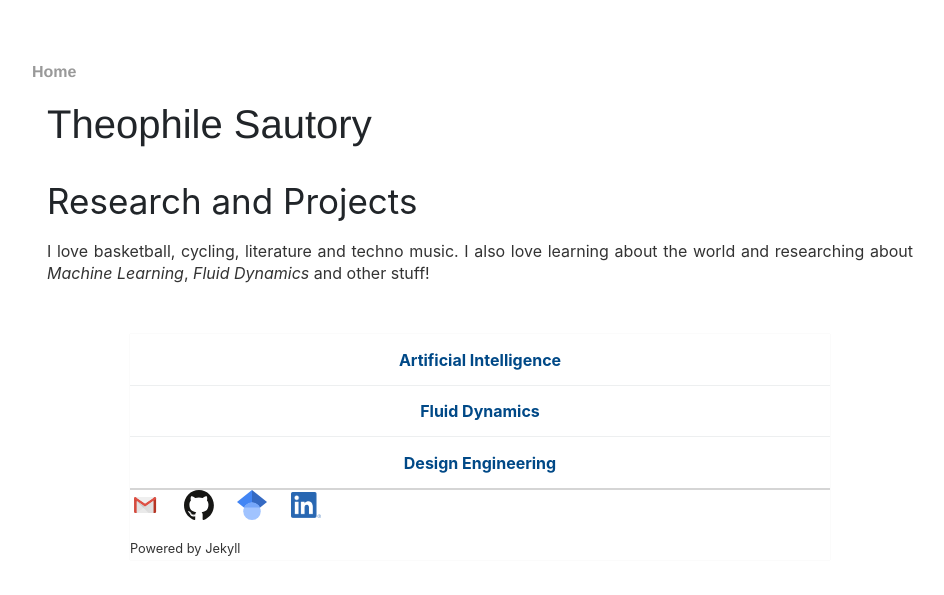
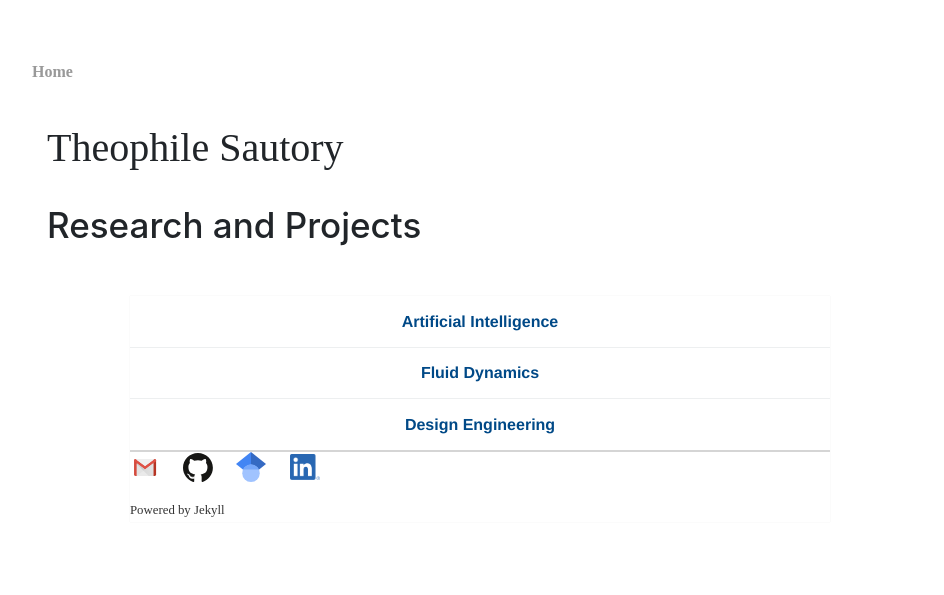
Before and after one commit to Theosau/TheosauOld.github.io, a Jekyll site: the page built from index.html, in a window 1280 px wide. Shown: the top 595 px of the page, without its empty margins (160-1104 px from the left). Built offline with Jekyll 4.4.1, drawn with Linux system fonts in a browser that asks for light colours.

Commit message:
Full website general updates

```diff
--- a/_layouts/default.html
+++ b/_layouts/default.html
@@ -2,7 +2,7 @@
 <html>
 
 <!-- <style>
-#footer {
+* #footer {
 		position: fixed;
 		height: 50px;
 		background-color: white;
@@ -14,7 +14,7 @@
 
 body {
 		margin-bottom:50px;
-}
+} *
 </style> -->
 
 	<head>
@@ -33,13 +33,13 @@ body {
         		<!-- <li><a href="/blog">Blog</a></li> -->
     		</ul>
 		</nav>
-
+		<br>
 		<div class="container">
     {{ content }}
-		</div><!-- /.container -->
+		</div>
 
 		<footer>
-		<!-- <div id="footer"> -->
+			<div id="footer">
 		  		<ul>
 		      		<li><a href="mailto:theophile.sautory@gmail.com"> <img src="../images/logos/
 								gmail.svg" width=30> </a></li>
@@ -50,7 +50,7 @@ body {
 							<li><a href="https://www.linkedin.com/in/theophilesautory"><img src="../images/logos/linkedin.png"
 								width=30></a></li>
 				</ul>
-		<!-- </div> -->
+			</div>
 		</footer>
 		<p><small>Powered by Jekyll</small></p>
 	</body>
--- a/ai_research/turbulence_ann.html
+++ b/ai_research/turbulence_ann.html
@@ -10,7 +10,6 @@ title: Turbulence Modelling with Artificial Neural Networks
       color: #333;
   }
 
-
 * {
     margin: 0;
     padding: 0;
@@ -20,10 +19,12 @@ title: Turbulence Modelling with Artificial Neural Networks
     height: 100%;
 }
 .center-fit {
-    max-width: 100%;
+    max-width: 60%;
     max-height: 100vh;
     margin: auto;
 }
+
+h1 {font-size: 40px;}
 
 </style>
 
--- a/css/main.scss
+++ b/css/main.scss
@@ -21,7 +21,7 @@ body {
 }
 
 nav ul, footer ul {
-    font-family:'Helvetica', 'Arial', 'Sans-Serif';
+    font-family:'Times New Roman', 'Serif';
     padding: 0px;
     list-style: none;
     font-weight: bold;
@@ -32,19 +32,28 @@ nav ul li, footer ul li {
 }
 a {
     text-decoration: none;
-    color: #999;
+        color:#3366cc;
 }
+
+nav ul a{
+  text-decoration: none;
+  color: #999;
+}
+
 a:hover {
     text-decoration: underline;
 }
+
 h1 {
     font-size: 3em;
-    font-family:'Helvetica', 'Arial', 'Sans-Serif';
+    font-family:'Times New Roman', 'Serif';
+    // font-family:'Helvetica', 'Arial', 'Sans-Serif';
 }
 p {
     font-size: 1.5em;
     line-height: 1.4em;
     color: #333;
+    font-family:'Times New Roman', 'Serif';
 }
 footer {
     border-top: 1px solid #d5d5d5;
@@ -76,102 +85,3 @@ p.blocktext {
     font-size: 1em;
     line-height: 1.1em;
 }
-
-
-$midnight: #2c3e50;
-$clouds: #ecf0f1;
-// General
-// body {
-//   color: $midnight;
-//   background: $clouds;
-//   padding: 0 1em 1em;
-// }
-// h1 {
-//   margin: 0;
-//   line-height: 2;
-//   text-align: center;
-// }
-
-h2 {
-  margin: 0 0 .5em;
-  font-weight: normal;
-}
-input {
-  position: absolute;
-  opacity: 0;
-  z-index: -1;
-}
-
-// Layout
-.row {
-  display:flex;
-  .col {
-    flex:1;
-    &:last-child {
-      margin-left: 1em;
-    }
-  }
-}
-
-/* Accordion styles */
-.tabs {
-  border-radius: 8px;
-  overflow: hidden;
-  box-shadow: 0 4px 4px -2px rgba(0,0,0,0.5);
-}
-.tab {
-  width: 100%;
-  color: white;
-  overflow: hidden;
-  &-label {
-    display: flex;
-    justify-content: space-between;
-    padding: 1em;
-    background: $midnight;
-    font-weight: bold;
-    cursor: pointer;
-    /* Icon */
-    &:hover {
-      background: darken($midnight, 10%);
-    }
-    &::after {
-      content: "\276F";
-      width: 1em;
-      height: 1em;
-      text-align: center;
-      transition: all .2s;
-    }
-  }
-  &-content {
-    max-height: 0;
-    padding: 0 1em;
-    color: $midnight;
-    background: white;
-    transition: all .2s;
-  }
-  &-close {
-    display: flex;
-    justify-content: flex-end;
-    padding: 1em;
-    font-size: 0.75em;
-    background: $midnight;
-    cursor: pointer;
-    &:hover {
-      background: darken($midnight, 10%);
-    }
-  }
-}
-
-// :checked
-input:checked {
-  + .tab-label {
-    background: darken($midnight, 10%);
-    &::after {
-      transform: rotate(90deg);
-    }
-  }
-  ~ .tab-content {
-    max-height: 100vh;
-    padding: 1em;
-  }
-}
--- a/index.html
+++ b/index.html
@@ -24,6 +24,7 @@ title: Theophile Sautory
 	  max-width: 700px;
 	  margin: 50px auto;
 	  box-shadow: 0 0 1px rgba(0,0,0,0.1);
+		font-family:'Helvetica', 'Sans-serif';
 	}
 
 	.myaccordion .card,
@@ -109,9 +110,7 @@ title: Theophile Sautory
 		<div class="blurb">
 			<h1>Theophile Sautory</h1><br>
 			<h2>Research and Projects</h2>
-				<p>I love basketball, cycling, literature and techno music.  I also love learning about the world and researching about <em>Machine Learning</em>, <em>Fluid Dynamics</em> and other stuff! </p>
-				<!-- <a href="https://theosau.github.io/test.html">My development website!</a> -->
-		</div><!-- /.blurb -->
+		</div>
 
 		<div id="accordion" class="myaccordion">
 		  <div class="card" >
@@ -137,18 +136,18 @@ title: Theophile Sautory
 						      <div class="card-body">
 										My journey in artificial intelligence (AI) and machine learning (ML) started in early 2018 during my masters in Mechanical Engineering
 										(MEng) at <a href="https://www.imperial.ac.uk/study/ug/courses/mechanical-engineering-department/mechanical-engineering-meng/">Imperial College London</a>.
-										To dive deeper into the subject and discover some of it's business applications, I undertook
+										To dive deeper into the subject and discover some of it's business applications I undertook
 										a summer internship at <a href="http://www.vekia.co.uk/"><img src="../images/logos/vekia.png"
-										width=50></a>, a company developing
-										a cutting-edge software technology for Supply Chain Automation.
+										width=50></a>, a company developing a cutting-edge software technology for Supply Chain Automation.
 										<!-- There, I developed a statistical model to describe
 										censored sales and predict lost sales and predicted the distribution parameters with an artificial neural netowrk (ANN). --> <br>
 										<br>
 										I followed by applying ANNs to fluid dynamics in my masters' thesis, before studying a masters in AI and ML at
-										<a href="https://www.imperial.ac.uk/study/pg/computing/ai-ml/">Imperial College London</a>, where I focused on
-										neuro-symbolic AI in the scope of my masters and postgraduate research. <br>
+										<a href="https://www.imperial.ac.uk/study/pg/computing/ai-ml/">Imperial College London</a>. My research interests
+										focus on the ability of empowering agents to reason in a compasitional and huamn interpretable fashiom. To this end
+										I focused on neuro-symbolic AI in the scope of my MSc thesis. <br>
 										<br>
-										Find more details of my research and projects in the following. <br>
+										Find more details of my research and projects in the <span style="color: #870006">Research</span> panel. <br>
 										<br>
 										I am now working as a Machine Learning Researcher at <a href="https://scortex.io/"><img src="../images/logos/scortex.png"
 				width=80></a> - explore our
@@ -171,7 +170,7 @@ title: Theophile Sautory
 						    <div id="collapse2One" class="collapse" aria-labelledby="heading2One" data-parent="#accordion2">
 						      <div class="card-body">
 											<ul>
-												<li> <a href="https://theosau.github.io/ai_research/neurosymbolic_vqa.html"> Neuro-symbolic AI </a> for the <a href="http://clevrer.csail.mit.edu/">CLEVRER dataset</a>
+												<li> <a href="https://theosau.github.io/ai_research/temp.html"> Neuro-symbolic AI </a> for the <a href="http://clevrer.csail.mit.edu/">CLEVRER dataset</a>
 									</div>
 						    </div>
 						  </div>
```
Also changed, not shown: other parts of index.html (+6 -6 lines), test.html (deleted, +0 -129 lines), images/logos/github_logo.png (deleted). Lines whose indentation alone changed are shown as unchanged.
